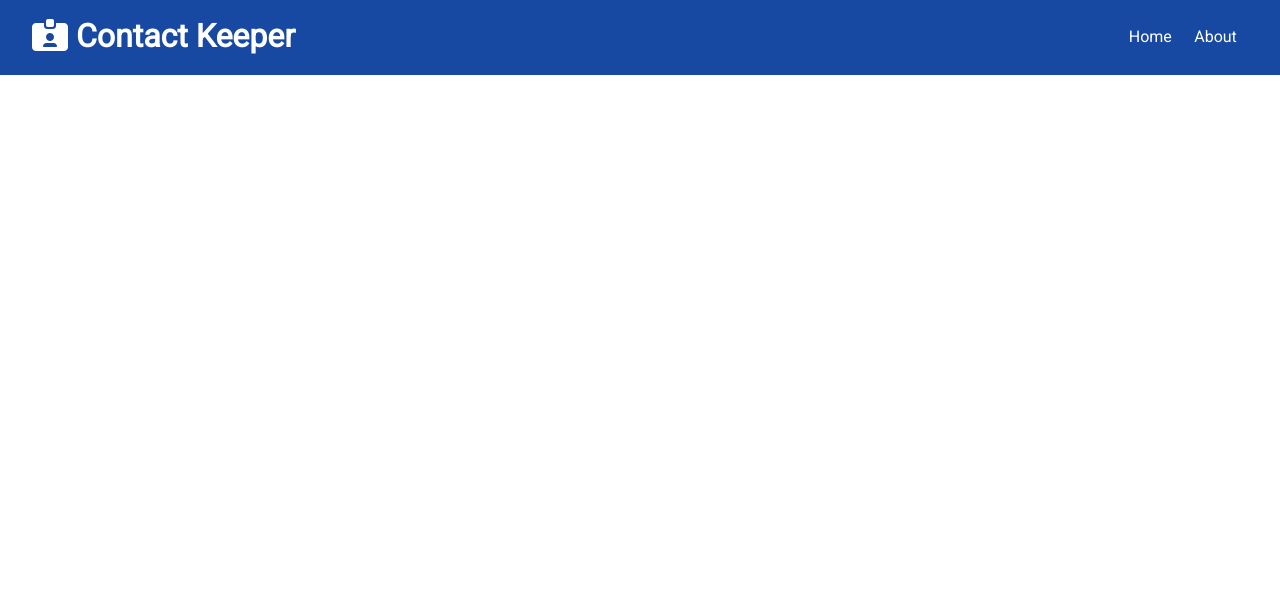
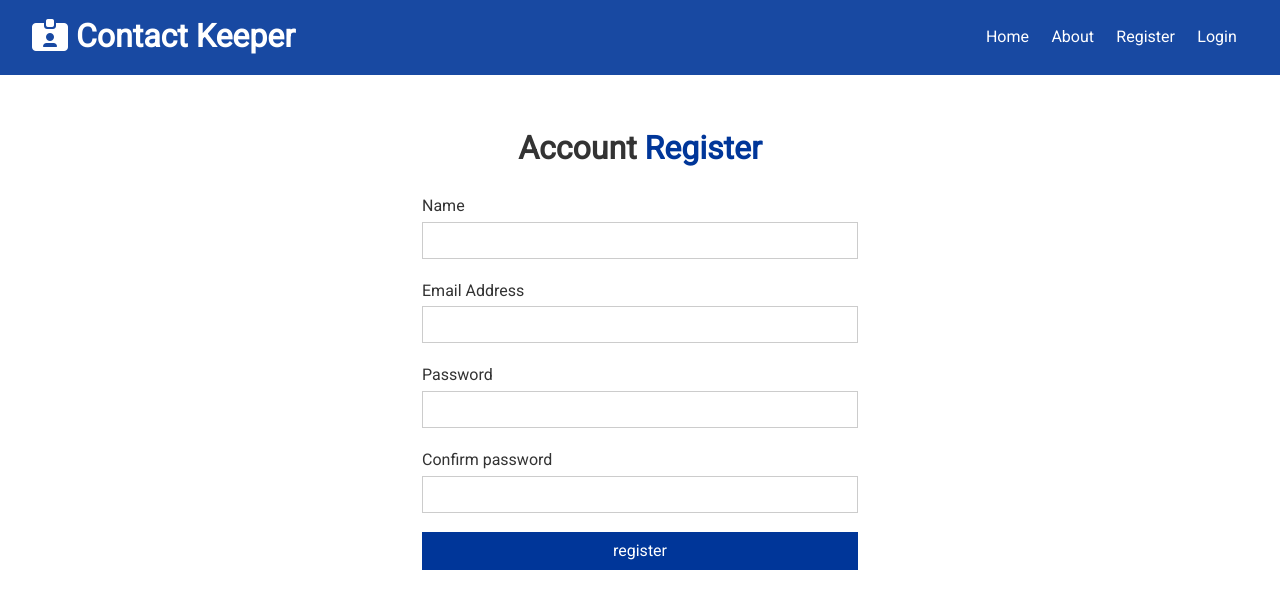
Before and after one commit to Jguz17/contact-keeper, a React (Create React App) app in the folder client/: page /register in a window 1280 px wide. Shown: the top 608 px of the page. Built offline with nearby package versions, Linux system fonts and the light colour scheme; the HTML template or start-up script is replaced by a standard one.

Commit message:
added register and login forms

```diff
--- a/client/src/App.js
+++ b/client/src/App.js
@@ -3,6 +3,8 @@
 
 import Home from './components/pages/Home.js'
 import About from './components/pages/About'
+import Register from './components/auth/Register'
+import Login from './components/auth/Login'
 import ContactState from './context/contact/ContactState'
 import AuthState from './context/auth/AuthState'
 import './App.css';
@@ -20,6 +22,8 @@
                 <Switch>
                   <Route exact path='/' component={Home}/>
                   <Route exact path='/about' component={About}/>
+                  <Route exact path='/register' component={Register}/>
+                  <Route exact path='/login' component={Login}/>
                 </Switch>
               </div>
           </Fragment>
--- /dev/null
+++ b/client/src/components/auth/Login.js
@@ -0,0 +1,43 @@
+import React, { useState } from 'react'
+
+const Login = () => {
+
+    const [user, setUser] = useState({
+        email: '',
+        password: '',
+    })
+
+    const { email, password } = user
+
+    const onChange = (e) => {
+        setUser({
+            ...user,
+            [e.target.name]: e.target.value
+        })
+    }
+
+    const onSubmit = (e) => {
+        e.preventDefault()
+        console.log('login submit')
+    }
+
+    return (
+        <div className='form-container'>
+            <h1>Account <span className='text-primary'>Login</span></h1>
+            <form onSubmit={onSubmit}>
+                <div className='form-group'>
+                    <label htmlFor='email'>Email Address</label>
+                    <input type='text' name='email' value={email} onChange={onChange}/>
+                </div>
+                <div className='form-group'>
+                    <label htmlFor='password'>Password</label>
+                    <input type='password' name='password' value='Login' onChange={onChange}/>
+                </div>
+                <input type='submit' value='register' className='btn btn-primary btn-block'/>
+            </form>
+        </div>
+
+    )
+}
+
+export default Login
--- /dev/null
+++ b/client/src/components/auth/Register.js
@@ -0,0 +1,53 @@
+import React, { useState } from 'react'
+
+const Register = () => {
+
+    const [user, setUser] = useState({
+        name: '',
+        email: '',
+        password: '',
+        password2: ''
+    })
+
+    const { name, email, password, password2 } = user
+
+    const onChange = (e) => {
+        setUser({
+            ...user,
+            [e.target.name]: e.target.value
+        })
+    }
+
+    const onSubmit = (e) => {
+        e.preventDefault()
+        console.log('register submit')
+    }
+
+    return (
+        <div className='form-container'>
+            <h1>Account <span className='text-primary'>Register</span></h1>
+            <form onSubmit={onSubmit}>
+                <div className='form-group'>
+                    <label htmlFor='name'>Name</label>
+                    <input type='text' name='name' value={name} onChange={onChange}/>
+                </div>
+                <div className='form-group'>
+                    <label htmlFor='email'>Email Address</label>
+                    <input type='text' name='email' value={email} onChange={onChange}/>
+                </div>
+                <div className='form-group'>
+                    <label htmlFor='password'>Password</label>
+                    <input type='password' name='password' value={password} onChange={onChange}/>
+                </div>
+                <div className='form-group'>
+                    <label htmlFor='password2'>Confirm password</label>
+                    <input type='password' name='password2' value={password2} onChange={onChange}/>
+                </div>
+                <input type='submit' value='register' className='btn btn-primary btn-block'/>
+            </form>
+        </div>
+
+    )
+}
+
+export default Register
--- a/client/src/components/layout/Navbar.js
+++ b/client/src/components/layout/Navbar.js
@@ -11,7 +11,15 @@
             <ul>
                 <li>
                     <Link to='/'>Home</Link>
+                </li>
+                <li>
                     <Link to='/about'>About</Link>
+                </li>
+                <li>
+                    <Link to='/register'>Register</Link>
+                </li>
+                <li>
+                    <Link to='/login'>Login</Link>
                 </li>
             </ul>
         </div>
```
